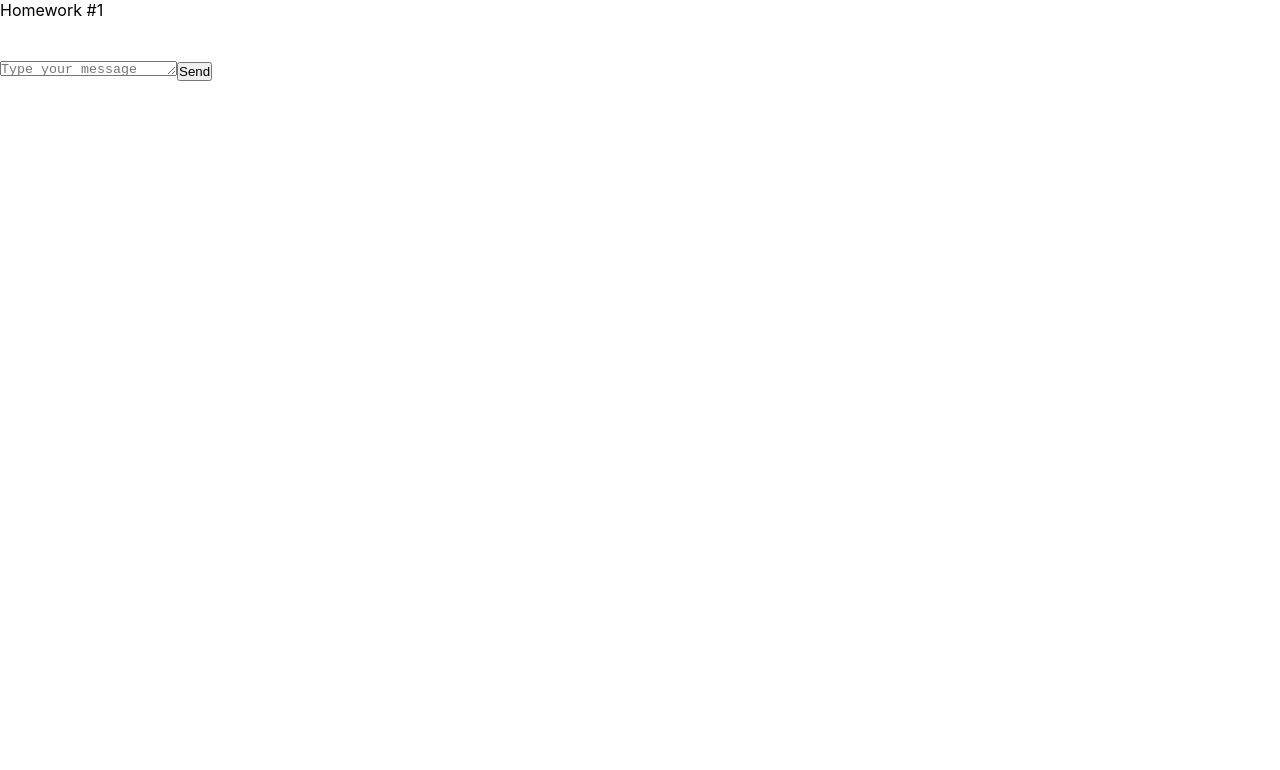
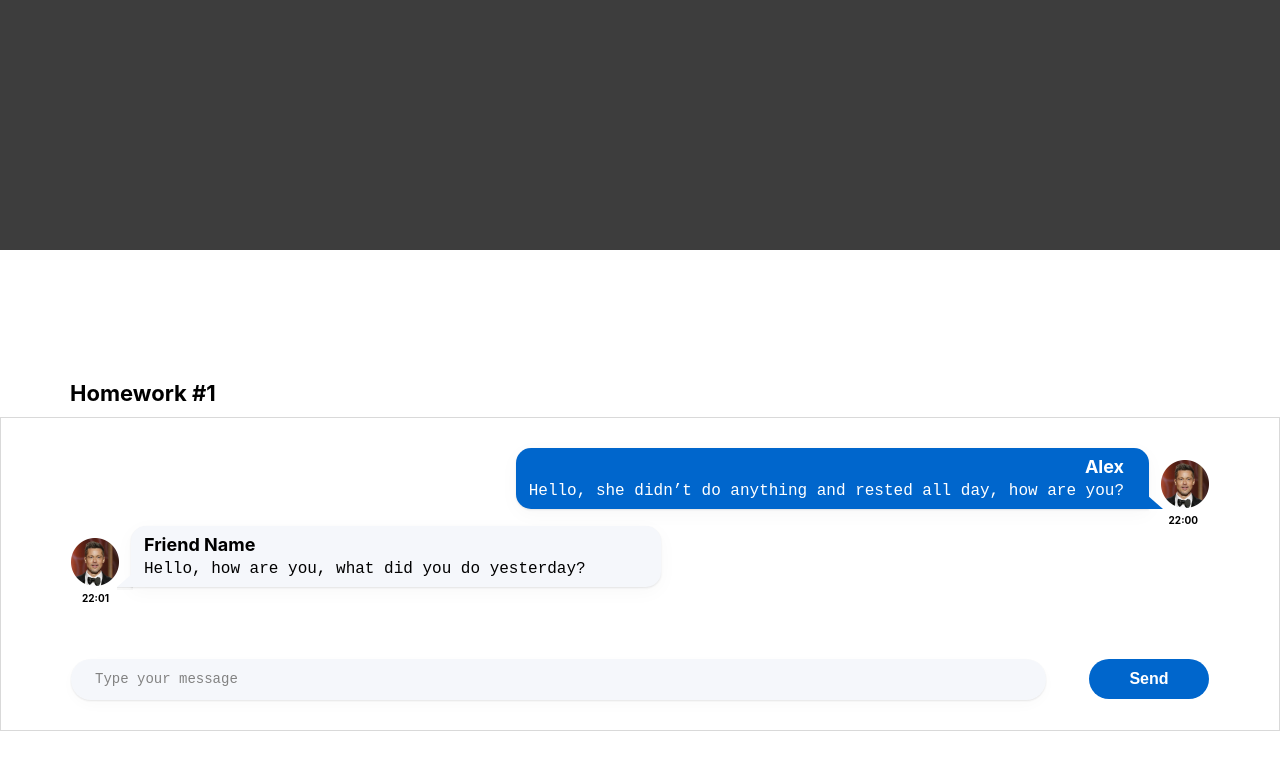
Before and after one commit to Photi31/homework-with-autotest, a React (Create React App) app: page / in a window 1280 px wide. Shown: the top 770 px of the page. Built offline with nearby package versions, Linux system fonts and the light colour scheme.

Commit message:
homework 1 is done

```diff
--- a/package.json
+++ b/package.json
@@ -1,6 +1,6 @@
 {
   "name": "hws2",
-  "homepage": "http://IgnatZakalinsky.github.io/hws2",
+  "homepage": "https://github.com/Photi31",
   "version": "0.1.0",
   "private": true,
   "dependencies": {
--- a/src/index.css
+++ b/src/index.css
@@ -12,6 +12,7 @@ body {
     -webkit-font-smoothing: antialiased;
     -moz-osx-font-smoothing: grayscale;
     box-sizing: border-box;
+    background: #3D3D3D;
 }
 
 code {
--- a/src/s1-main/App.module.css
+++ b/src/s1-main/App.module.css
@@ -1,11 +1,21 @@
 .App {
     --header_height: 60px;
+    width: 1280px;
+    min-height: 720px;
+    margin: 0 auto;
+    margin-top: 250px;
+    background: white;
 }
 
 .hw {
-
+    margin-top: 10px;
+    padding: 30px 70px;
+    border: 1px solid #D9D9D9;
 }
 
 .hwTitle {
-
+    padding: 130px 0 0 70px;
+    font-weight: bold;
+    font-size: 22px;
+    line-height: 27px;
 }
--- a/src/s2-homeworks/hw01/HW1.tsx
+++ b/src/s2-homeworks/hw01/HW1.tsx
@@ -14,17 +14,27 @@ import avatar from './avatar.png'
 * */
 
 // нужно создать правильный тип вместо any
-export type MessageType = any
-
+export type MessageType = {
+    id: number
+    user: {
+        avatar: string //??????????
+        name: string
+    }
+    message: {
+        text: string
+        time: string
+    }
+}
+// avatar
 // структуру объекта не менять
 export const message0: MessageType = {
     id: 0,
     user: {
         avatar: avatar, // можно менять
-        name: 'Some Name',  // можно менять
+        name: 'Alex',  // можно менять
     },
     message: {
-        text: 'some textsome textsome textsome textsome textsome textsome text', // можно менять
+        text: 'Hello, she didn’t do anything and rested all day, how are you?', // можно менять
         time: '22:00', // можно менять
     },
 }
@@ -35,8 +45,8 @@ export const friendMessage0: MessageType = {
         name: 'Friend Name', // можно менять
     },
     message: {
-        text: 'зеркальное сообщение для тренировки css', // можно менять
-        time: '22:00', // можно менять
+        text: 'Hello, how are you, what did you do yesterday?', // можно менять
+        time: '22:01', // можно менять
     },
 }
 
--- a/src/s2-homeworks/hw01/friend-message/FriendMessage.module.css
+++ b/src/s2-homeworks/hw01/friend-message/FriendMessage.module.css
@@ -1,31 +1,63 @@
 .friendMessage {
-
+    display: flex;
+    flex-direction: column;
+    justify-content: left;
 }
 
 .friendImageAndText {
-
+    display: flex;
+    flex-direction: row;
 }
 
 .friendImageAndText img {
-
+    width: 48px;
+    height: 48px;
+    margin-top: 12px;
 }
 
 .friendText {
-
+    position: relative;
+    min-width: 530px;
+    min-height: 60px;
+    margin-left: 12px;
+    background: #F5F7FB;
+    box-shadow: 0px 5px 20px rgba(29, 33, 38, 0.03), 0px 1px 2px rgba(29, 33, 38, 0.1);
+    padding: 8px 25px 8px 13px;
+    border-radius: 15px 15px 15px 0;
 }
 
 .friendText:after {
-
+    content: '';
+    position: absolute;
+    display: block;
+    bottom: 0;
+    left: -14px;
+    width: 0;
+    height: 0;
+    border-bottom: 14px solid #F5F7FB;
+    border-left: 16px solid transparent;
+    box-shadow: 0px 3px 0px 0px rgba(29, 33, 38, 0.03), 0px 1px 0px rgba(29, 33, 38, 0.07);
 }
 
 .friendName {
-
+    font-weight: bold;
+    font-size: 18px;
+    line-height: 22px;
+    text-align: left;
 }
 
 .friendMessageText {
-
+    margin-top: 3px;
+    font-size: 16px;
+    line-height: 20px;
 }
 
 .friendTime {
-
+    display: flex;
+    margin-top: 5px;
+    padding-left: 11px;
+    justify-content: left;
+    font-weight: bold;
+    font-size: 10px;
+    line-height: 12px
 }
--- a/src/s2-homeworks/hw01/friend-message/FriendMessage.tsx
+++ b/src/s2-homeworks/hw01/friend-message/FriendMessage.tsx
@@ -1,8 +1,11 @@
 import React from 'react'
 import s from './FriendMessage.module.css'
+import {friendMessage0, MessageType} from "../HW1";
+import {MessagePropsType} from "../message/Message";
+
 
 // создать тип вместо any и отобразить приходящие данные
-const FriendMessage = (props: any) => {
+const FriendMessage = (props: MessagePropsType) => {
     return (
         <div
             id={'hw1-friend-message-' + props.message.id}
@@ -12,7 +15,7 @@ const FriendMessage = (props: any) => {
                 <img
                     id={'hw1-friend-avatar-' + props.message.id}
                     // создаёт студент
-
+                    src={props.message.user.avatar} //?????????????????
                     //
                 />
                 <div className={s.friendText}>
@@ -21,7 +24,7 @@ const FriendMessage = (props: any) => {
                         className={s.friendName}
                     >
                         {/*создаёт студент*/}
-
+                        {props.message.user.name}
                         {/**/}
                     </div>
                     <pre
@@ -29,7 +32,7 @@ const FriendMessage = (props: any) => {
                         className={s.friendMessageText}
                     >
                         {/*создаёт студент*/}
-
+                        {props.message.message.text}
                         {/**/}
                     </pre>
                 </div>
@@ -39,7 +42,7 @@ const FriendMessage = (props: any) => {
                 className={s.friendTime}
             >
                 {/*создаёт студент*/}
-
+                {props.message.message.time}
                 {/**/}
             </div>
         </div>
--- a/src/s2-homeworks/hw01/message-sender/MessageSender.module.css
+++ b/src/s2-homeworks/hw01/message-sender/MessageSender.module.css
@@ -1,13 +1,34 @@
 .sendForm {
-
+    margin-top: 55px;
+    display: flex;
+    flex-direction: row;
+    justify-content: space-between;
 }
 
 .textarea {
-
+    width: 975px;
+    background: #F5F7FB;
+    border: none;
+    box-shadow: 0px 5px 20px rgba(29, 33, 38, 0.03), 0px 1px 2px rgba(29, 33, 38, 0.1);
+    border-radius: 20px;
+    padding: 12px 0 12px 24px;
+    font-size: 14px;
+    line-height: 17px;
+    color: rgba(0, 0, 0, 0.6);
+    opacity: 0.9;
+    resize: none;
 }
 
 .button {
-
+    width: 120px;
+    height: 40px;
+    background: #0066CC;
+    border: none;
+    border-radius: 20px;
+    font-weight: bold;
+    font-size: 16px;
+    line-height: 20px;
+    color: #FFFFFF;
 }
 
 .button:hover {
--- a/src/s2-homeworks/hw01/message/Message.module.css
+++ b/src/s2-homeworks/hw01/message/Message.module.css
@@ -1,31 +1,65 @@
 .message {
-
+    display: flex;
+    flex-direction: column;
+    justify-content: right;
 }
 
 .imageAndText {
+    display: flex;
+    flex-direction: row-reverse;
 
 }
 
 .imageAndText img {
-
+    width: 48px;
+    height: 48px;
+    margin-top: 12px;
 }
 
 .text {
-
+    position: relative;
+    min-width: 530px;
+    min-height: 60px;
+    margin-right: 12px;
+    background: #0066CC;
+    box-shadow: 0px 5px 20px rgba(29, 33, 38, 0.03), 0px 1px 2px rgba(29, 33, 38, 0.1);
+    padding: 8px 25px 8px 13px;
+    border-radius: 15px 15px 0 15px;
 }
 
 .text:after {
-
+    content: '';
+    position: absolute;
+    display: block;
+    bottom: 0;
+    right: -14px;
+    width: 0;
+    height: 0;
+    border-bottom: 14px solid #0066CC;
+    border-right: 16px solid transparent;
 }
 
 .name {
-
+    font-weight: bold;
+    font-size: 18px;
+    line-height: 22px;
+    color: #FFFFFF;
+    text-align: right;
 }
 
 .messageText {
-
+    margin-top: 3px;
+    font-size: 16px;
+    line-height: 20px;
+    color: #FFFFFF;
 }
 
 .time {
-
+    display: flex;
+    margin-top: 5px;
+    padding-right: 11px;
+    justify-content: right;
+    font-weight: bold;
+    font-size: 10px;
+    line-height: 12px
 }
--- a/src/s2-homeworks/hw01/message/Message.tsx
+++ b/src/s2-homeworks/hw01/message/Message.tsx
@@ -1,8 +1,11 @@
 import React from 'react'
 import s from './Message.module.css'
+import {MessageType} from "../HW1";
 
 // нужно создать правильный тип вместо any
-export type MessagePropsType = any
+export type MessagePropsType = {
+    message: MessageType
+}
 
 // нужно отобразить приходящие данные
 const Message = (props: MessagePropsType) => {
@@ -12,25 +15,26 @@ const Message = (props: MessagePropsType) => {
                 <img
                     id={'hw1-avatar-' + props.message.id}
                     // создаёт студент
-
+                    src={props.message.user.avatar} //?????????????????
+                    className={s.avatar}
                     //
                 />
                 <div className={s.text}>
                     <div id={'hw1-name-' + props.message.id} className={s.name}>
                         {/*создаёт студент*/}
-
+                        {props.message.user.name}
                         {/**/}
                     </div>
                     <pre id={'hw1-text-' + props.message.id} className={s.messageText}>
                         {/*создаёт студент*/}
-
+                        {props.message.message.text}
                         {/**/}
                     </pre>
                 </div>
             </div>
             <div id={'hw1-time-' + props.message.id} className={s.time}>
                 {/*создаёт студент*/}
-
+                {props.message.message.time}
                 {/**/}
             </div>
         </div>
```
